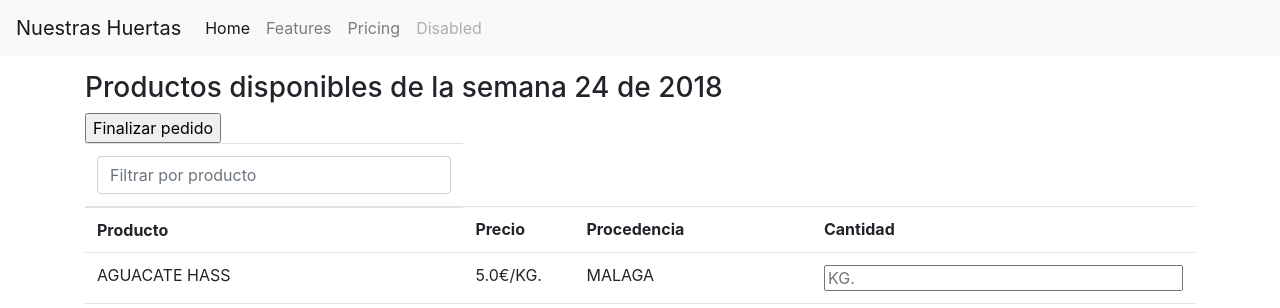
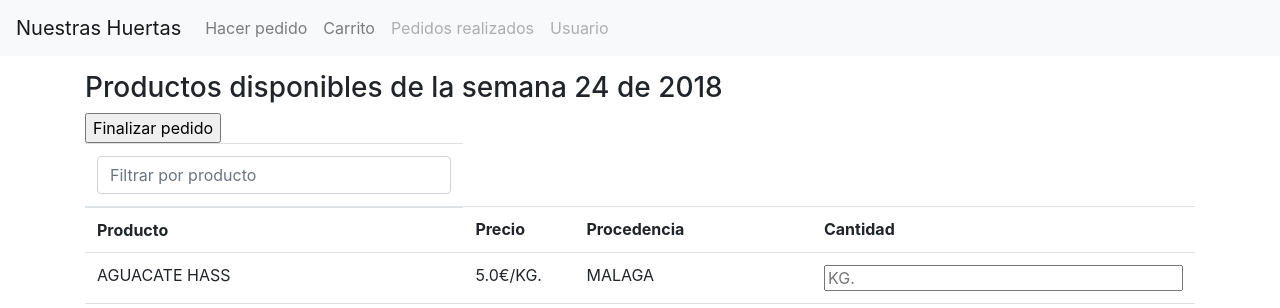
Before and after one commit to scr6292/backend, a Flask app: page /agricultores/1/order in a window 1280 px wide. Shown: the top 308 px of the page. Run offline with Flask 2, Linux system fonts and the light colour scheme; a user stored in the database is signed in; data comes from the database, SQL or seed files in the repository; both versions use the stored data as it was after the commit; some libraries are stand-ins or nearby versions.

Commit message:
Updated navbar and menu items

```diff
--- a/templates/layout.html
+++ b/templates/layout.html
@@ -15,10 +15,10 @@
   		</button>
 	  	<div class="collapse navbar-collapse" id="navbarNavAltMarkup">
 	    	<div class="navbar-nav">
-	      	<a class="nav-item nav-link active" href="#">Home</a>
-	      	<a class="nav-item nav-link" href="#">Features</a>
-	      	<a class="nav-item nav-link" href="#">Pricing</a>
-	      	<a class="nav-item nav-link disabled" href="#">Disabled</a>
+	      	<a class="nav-item nav-link" href="#">Hacer pedido</a> <!-- url_for('agricultorMenuOrder',agricultor_id=agricultor_id) -->
+	      	<a class="nav-item nav-link" href="#">Carrito</a> <!-- url_for('postOrder',agricultor_id=agricultor_id) -->
+	      	<a class="nav-item nav-link disabled" href="#">Pedidos realizados</a>
+	      	<a class="nav-item nav-link disabled" href="#">Usuario</a>
 	    	</div>
 	  	</div>
 		</nav>
--- a/templates/login.html
+++ b/templates/login.html
@@ -23,7 +23,7 @@ Iniciar sesión
         {% endif %}
         {{ wtf.form_field(form.remember) }}
         <button class="btn btn-lg btn-primary btn-block" type="submit">Entrar</button>
-        <p> No tienes cuenta? <a class ="inline-block" href= "/signup">Regístrate</a></p>
+        <p> No tienes cuenta? <a class ="inline-block" href= "/signup.html">Regístrate</a></p>
       </form>
 
 
```
Also changed, not shown: application/test.db.
